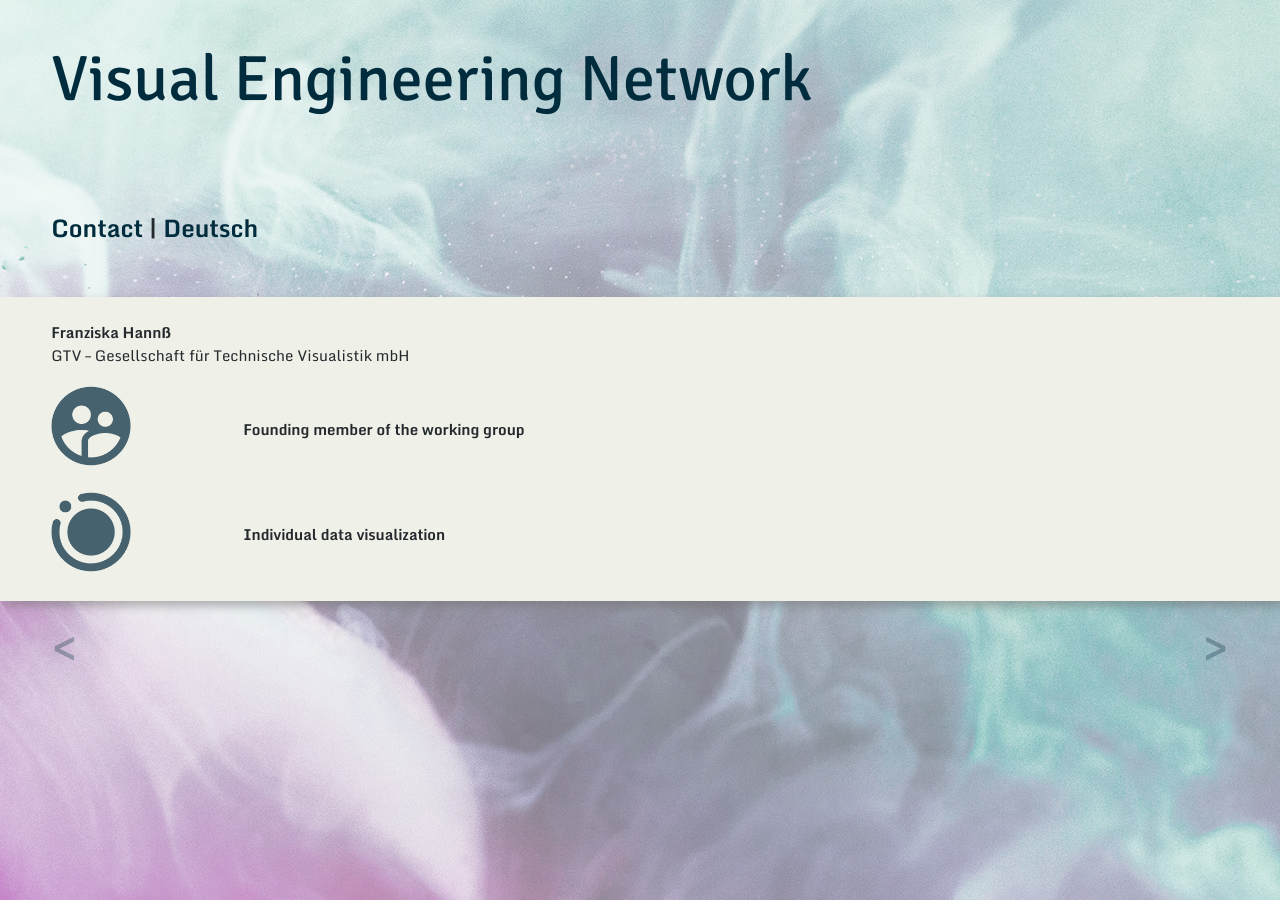
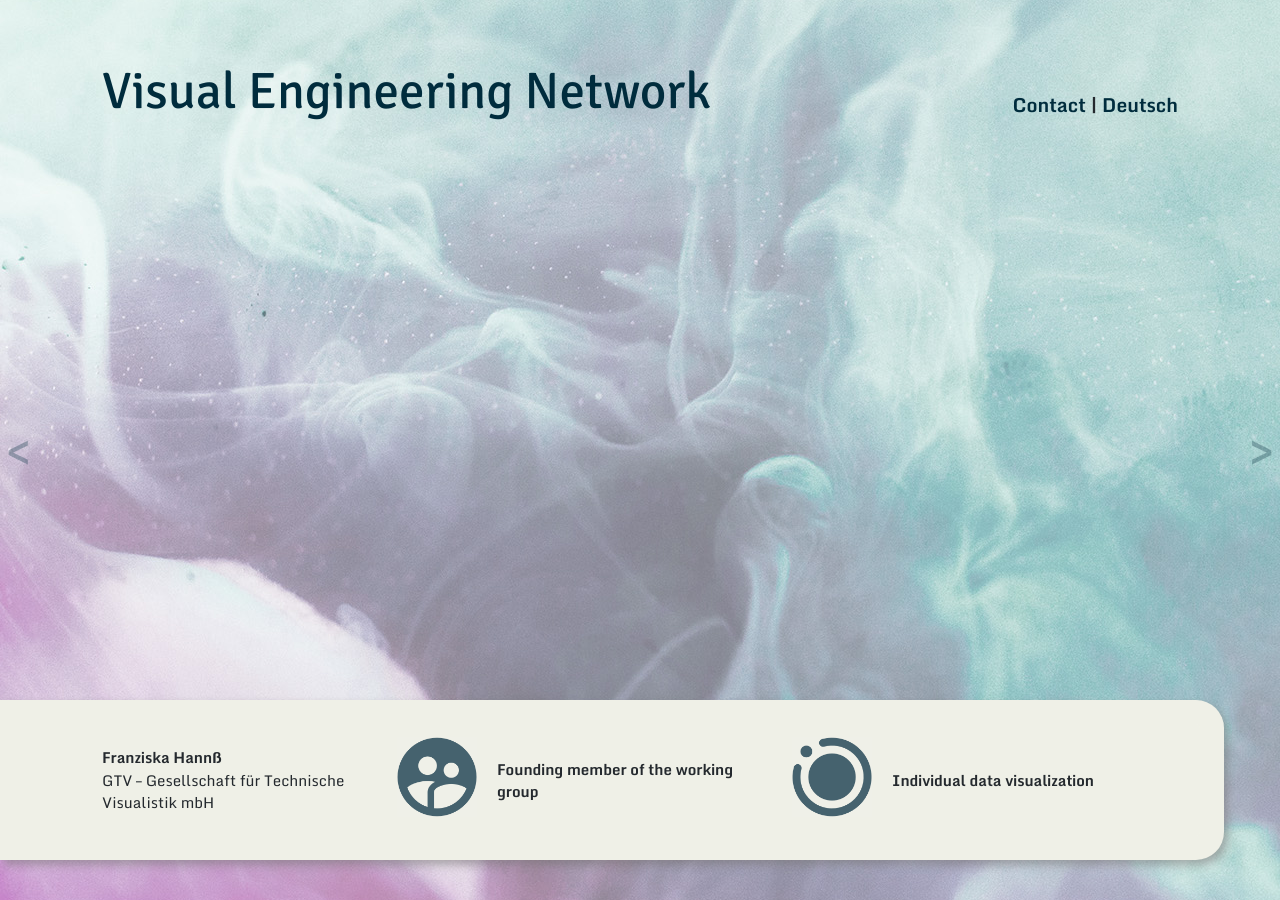
Before and after one commit to visualengineers/visualengineers.github.io, a Jekyll site: the page built from _members/02-en-hannss.markdown, in a window 1280 px wide. Built offline with Jekyll 4.4.1, drawn with Linux system fonts in a browser that asks for light colours.

Commit message:
tablet and phone responsiveness

```diff
--- a/_sass/_grid.scss
+++ b/_sass/_grid.scss
@@ -34,7 +34,7 @@
     position: absolute;
     display: flex;
     flex-direction: row-reverse;
-    height: 111px + 2 * $fat-border-size;
+    height: $banner-height + 2 * $fat-border-size;
     max-width: 720px;
     min-width: 720px;
     bottom: $bottom-padding;
@@ -55,9 +55,14 @@
 .footer {
     position: absolute;
     bottom: $bottom-padding;
+    display: flex;
+    justify-content: left;
+    align-content: center;
+    max-height: $banner-height + 2 * $fat-border-size;
+    min-height: $banner-height + 2 * $fat-border-size;
 
     p {
-        margin-bottom: $fat-border-size;
+        align-self: center;
     }
 }
 
@@ -72,8 +77,8 @@
     bottom: $bottom-padding;
     left: 0;
     padding-left: $horizontal-padding;
-    max-height: 111px + 2 * $fat-border-size;
-    min-height: 111px + 2 * $fat-border-size;
+    max-height: $banner-height + 2 * $fat-border-size;
+    min-height: $banner-height + 2 * $fat-border-size;
     max-width: 1452px;
     min-width: 1452px;
 
--- a/_sass/_responsive.scss
+++ b/_sass/_responsive.scss
@@ -1,4 +1,52 @@
 @include media-query($on-tablet) {
+    body {
+        font-family: $base-font-family;
+        font-size: $standard-font-size * 0.8;
+        line-height: 1.5;
+        color: #24292e;
+        background-color: #fff;
+    }
+
+    h1 {
+        font-size: $heading-font-size * 0.8;
+    }
+
+    .wrapper, .site-header {
+        padding-top: $top-padding - $padding-offset;
+        padding-left: $horizontal-padding - $padding-offset;
+        padding-right: $horizontal-padding - $padding-offset;
+    }
+
+    .footer,
+    .discover {
+        font-size: $small-font-size * 0.8;
+    }
+
+    .footer {
+        bottom: $bottom-padding - $padding-offset;
+    }
+
+    .discover {
+        max-width: 520px;
+        min-width: 520px;
+        bottom: $bottom-padding - $padding-offset;
+    }
+
+    .contact {
+        font-size: $small-font-size * 0.8;
+        top: $top-padding - 2px - $padding-offset;
+        right: $horizontal-padding - $padding-offset;
+        padding-top: $top-buffer - $padding-offset + 28px;
+    }
+
+    .banner {
+        max-width: 1224px;
+        min-width: 1224px;
+        padding-left: $horizontal-padding - $padding-offset;
+    }
+}
+
+@include media-query($on-phone) {
     .wrapper {
         display: flex;
         flex-direction: column;
--- a/_sass/_variables.scss
+++ b/_sass/_variables.scss
@@ -5,13 +5,15 @@ $heading-font-family: "Signika","Segoe UI",Helvetica,Arial,sans-serif,"Apple Col
 $small-font-size: 24px; // 1.8vh;
 $smaller-font-size: 15px; // 1.2vh;
 $heading-font-size: 64px; // 5vh;
-$top-buffer: 3.2vh;
+$top-buffer: 41px;
 $standard-font-size: 28px; // 2vh;
 
-$top-padding: 3.5vh;
-$bottom-padding: 3.5vh;
-$horizontal-padding: 4vw;
+$top-padding: 84px;
+$bottom-padding: 40px;
+$horizontal-padding: 132px;
 $column-width: 640px;
+$banner-height: 111px;
+$padding-offset: 30px;
 
 $fat-border-size: 24.5px; // 30px;
 $fat-border-radius: 28px; // 16px;
@@ -19,7 +21,7 @@ $fat-border-radius: 28px; // 16px;
 $background-gray: #EFF0E7;
 
 $on-tablet:        1452px !default;
-$on-phone:         1024px !default;
+$on-phone:         1224px !default;
 
 @mixin media-query($device) {
     @media screen and (max-width: $device) {
```
